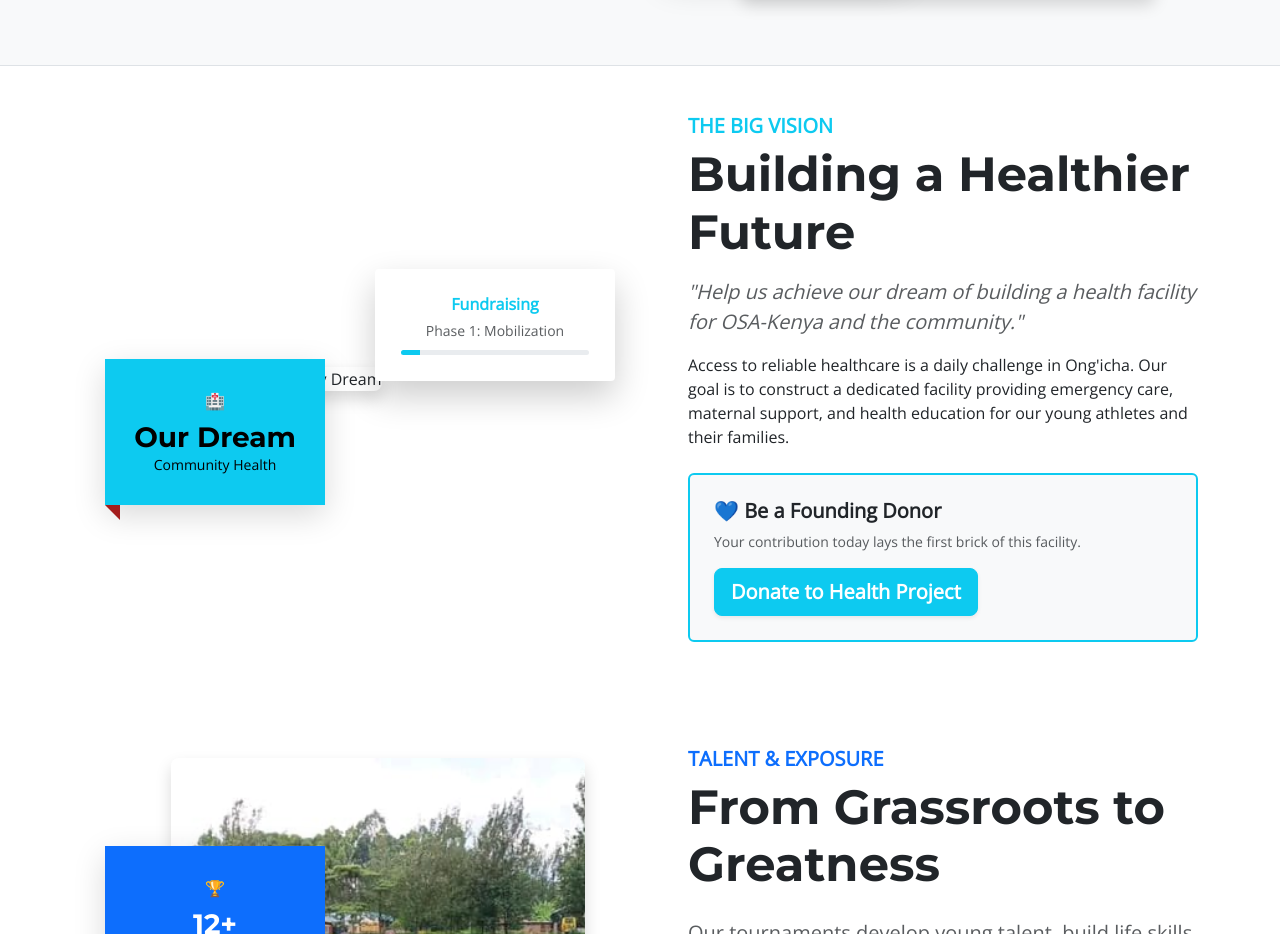
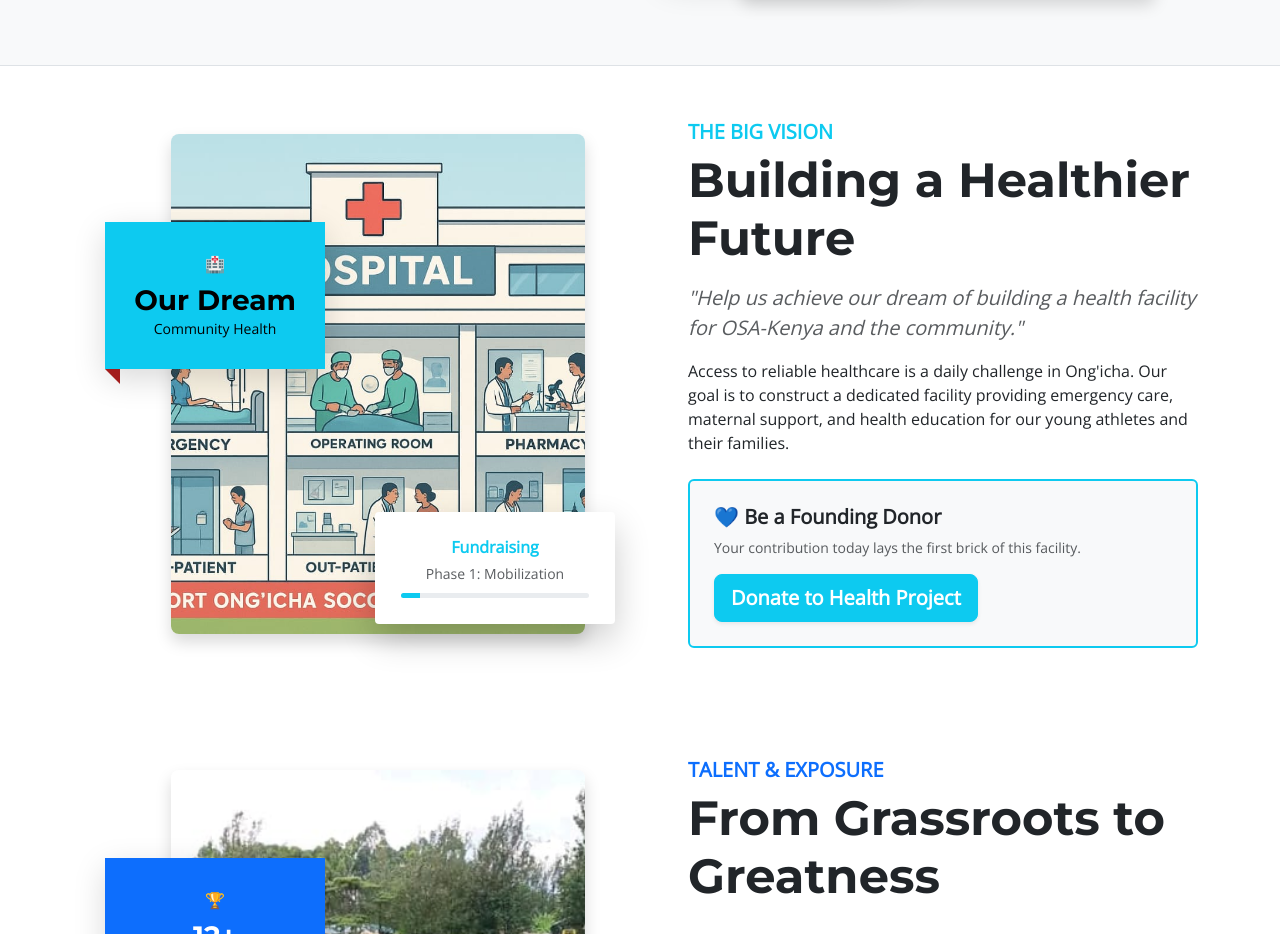
Before and after one commit to Benadum/osa-website, a plain HTML site: page index.html in a window 1280 px wide. Shown: the part 2940-3874 px from the top of the page. Drawn offline with nearby package versions, Linux system fonts and the light colour scheme.

Commit message:
Hospital

```diff
--- a/index.html
+++ b/index.html
@@ -380,7 +380,7 @@
             <div class="col-lg-6 mb-5 mb-lg-0">
                 <div class="impact-wrapper">
                     <!-- 1. The Hospital Concept Art -->
-                    <img src="images/hospital.jpg" class="main-impact-img shadow" alt="OSA Health Facility Dream" style="object-position: center;">
+                    <img src="images/Hospital.jpeg" class="main-impact-img shadow" alt="OSA Health Facility Dream" style="object-position: center;">
 
                     <!-- 2. The Blue Badge -->
                     <div class="impact-badge" style="background-color: #0dcaf0; color: #000;"> <!-- Cyan Color for Health -->
```
Also changed, not shown: images/Hospital.jpeg (added).
